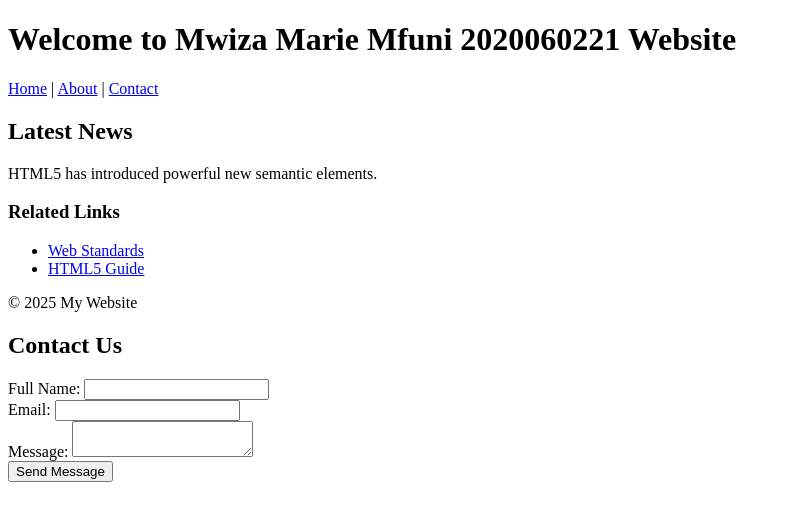
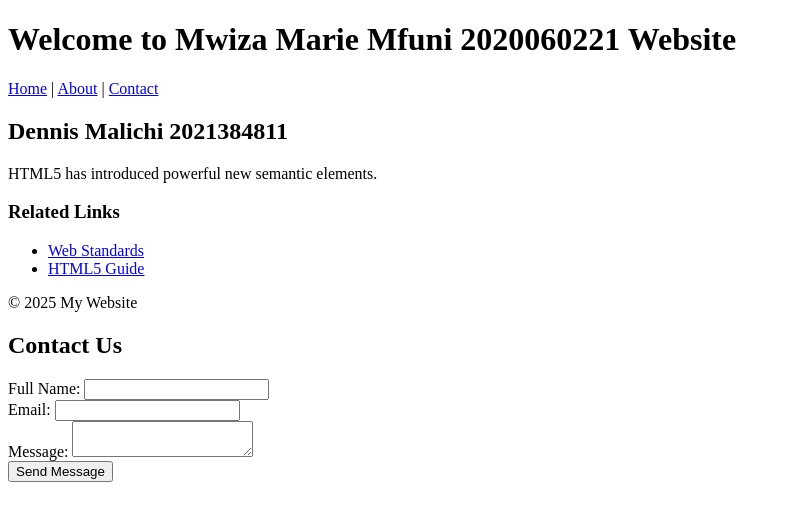
Before and after one commit to Mwiza101/lab2-html, a plain HTML site: page index.html in a window 1280 px wide. Shown: the whole page, without its empty margins (0-791 px from the left). Drawn offline with Linux system fonts and the light colour scheme.

Commit message:
Update index.html

```diff
--- a/index.html
+++ b/index.html
@@ -17,7 +17,7 @@
 <main>
 <div>
 <article>
-<h2>Latest News</h2>
+<h2>Dennis Malichi 2021384811</h2>
 <p>HTML5 has introduced powerful new semantic elements.</p>
 </article>
 </div>
```
